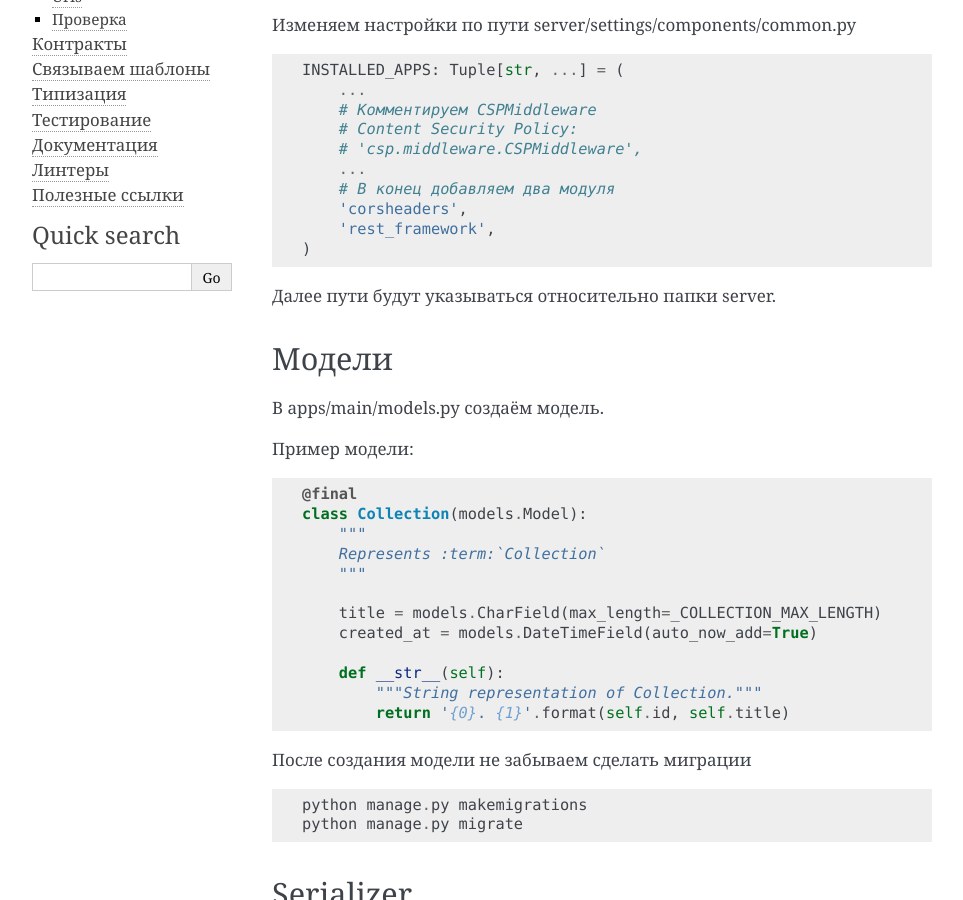
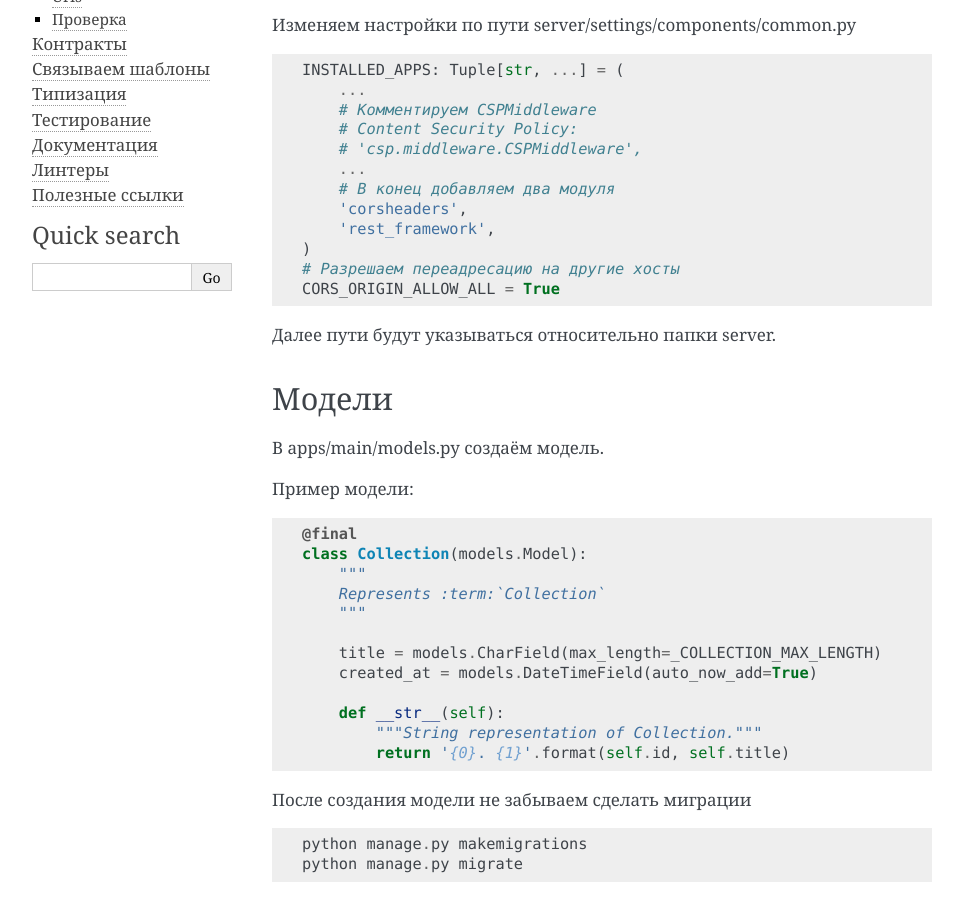
Before and after one commit to lishanda/i-love-templates, a Sphinx documentation site: the page built from docs/pages/backend.rst, in a window 1280 px wide and 900 px high, scrolled down 362 px. Shown: the whole window, without its empty margins (148-1111 px from the left). Built offline with Sphinx 7.4.7, drawn with Linux system fonts in a browser that asks for light colours.

Commit message:
Updated backend.rst

```diff
--- a/docs/pages/backend.rst
+++ b/docs/pages/backend.rst
@@ -29,6 +29,8 @@ Content Security Policy.
         'corsheaders',
         'rest_framework',
     )
+    # Разрешаем переадресацию на другие хосты
+    CORS_ORIGIN_ALLOW_ALL = True
 
 Далее пути будут указываться относительно папки server.
 
```
